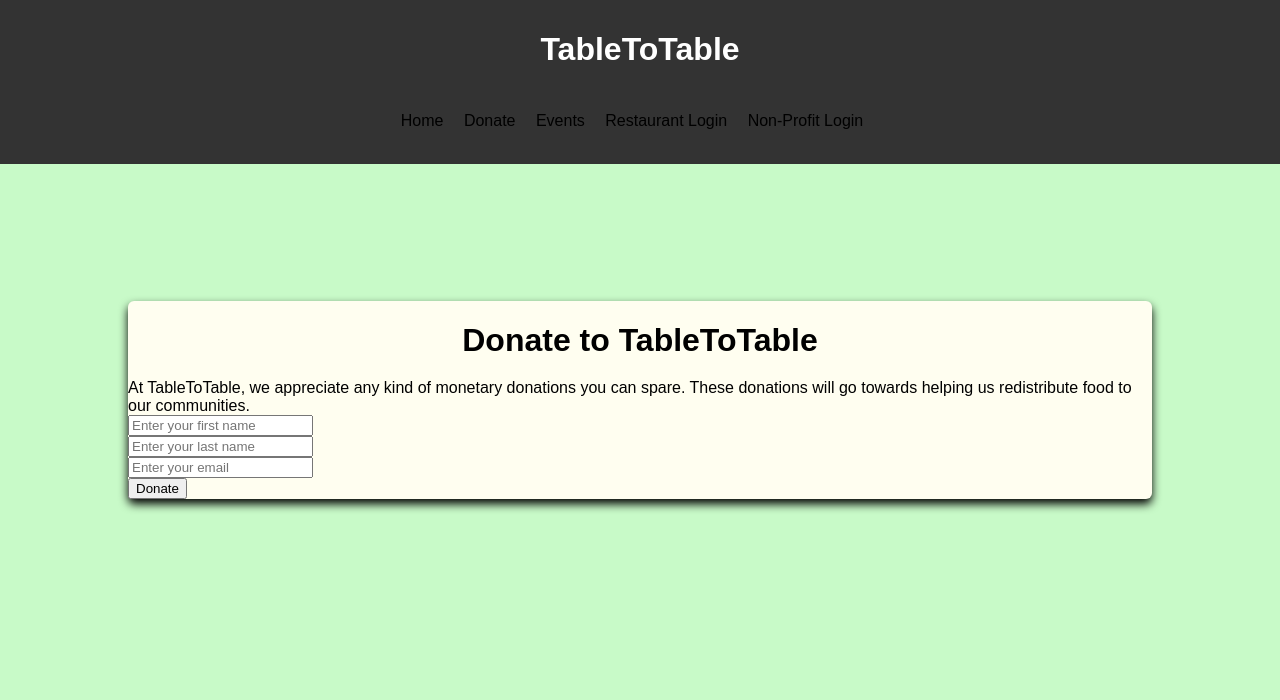
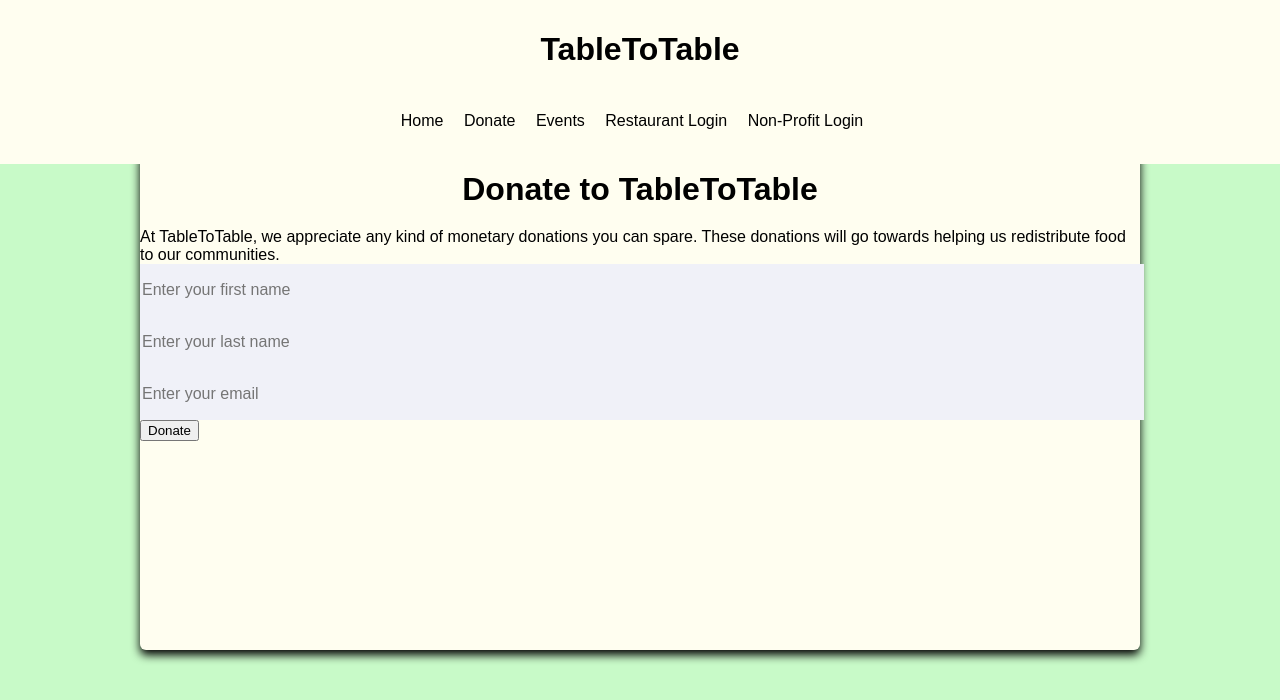
Before and after one commit to infinitydawn/group-project, a plain HTML site: page money_donation_form.html in a window 1280 px wide. Drawn offline with Linux system fonts and the light colour scheme.

Commit message:
input box update

```diff
--- a/style/forms.css
+++ b/style/forms.css
@@ -1,7 +1,7 @@
 
 
 body {
-    font-family: Arial, sans-serif;
+    font-family: "Poppins", sans-serif;
     margin: 0;
     padding: 0;
     background-color: #f4f4f4;
@@ -15,8 +15,8 @@ header {
     position: fixed;
     top: 0;
     width: 100%;
-    background-color: #333;
-    color: white;
+    background-color: #fffef0;
+    color: black;
     padding: 10px 0;
     text-align: center;
     z-index: 1000;
@@ -65,7 +65,8 @@ body {
 }
 
 .container {
-    width: 80%;
+    width: 1000px;
+    height: 500px;
     background:#fffef0;
     border-radius: 6px;
     box-shadow: 0 5px 10px;
@@ -74,3 +75,11 @@ body {
 .container .content {
     display:flex;
 }
+
+.input-box input{
+    font-size: 16px;
+    height: 50px;
+    width: 100%;
+    border: none;
+    background: #f0f1f8
+}
```
